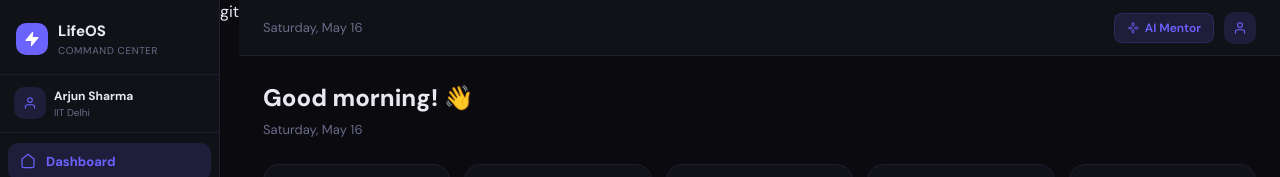
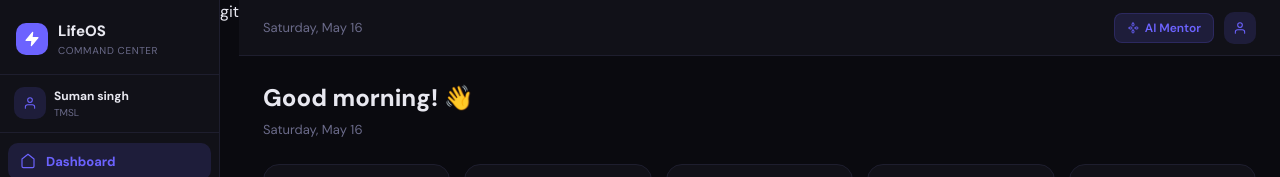
Before and after one commit to Suman5371/lifeos, a Next.js app: page / in a window 1280 px wide. Shown: the top 177 px of the page. Built offline with nearby package versions, Linux system fonts and the light colour scheme.

Commit message:
update profile info

```diff
--- a/components/LifeOS.tsx
+++ b/components/LifeOS.tsx
@@ -1789,7 +1789,7 @@ Current mode: ${mode}`;
 // SETTINGS
 function Settings() {
   const [profile, setProfile] = useLocalStorage("profile", {
-    name: "Arjun Sharma", college: "IIT Delhi", year: "3rd Year", branch: "Computer Science",
+    name: "Suman singh", college: "TMSL", year: "4th Year", branch: "Computer Science",
     targetCompanies: "Google, Microsoft, Amazon", budget: 15000,
   });
 
@@ -1875,7 +1875,7 @@ export default function LifeOS() {
   const [placements] = useLocalStorage("placements", SEED_PLACEMENTS);
   const [expenses] = useLocalStorage("expenses", SEED_EXPENSES);
   const [notes] = useLocalStorage("notes", SEED_NOTES);
-  const [profile] = useLocalStorage("profile", { name: "Arjun Sharma", college: "IIT Delhi" });
+  const [profile] = useLocalStorage("profile", { name: "Suman singh", college: "TMSL" });
   const [toasts, setToasts] = useState([]);
 
   const addToast = (message, type = "info") => {
```
